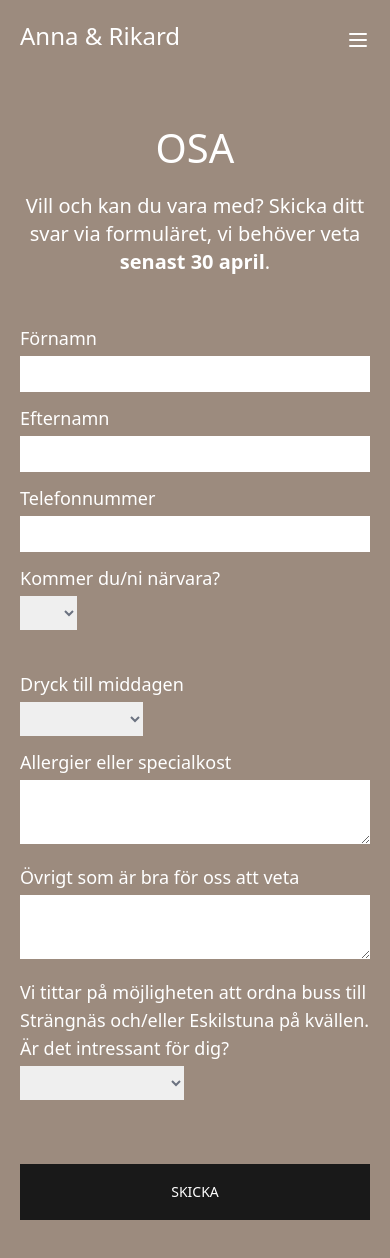
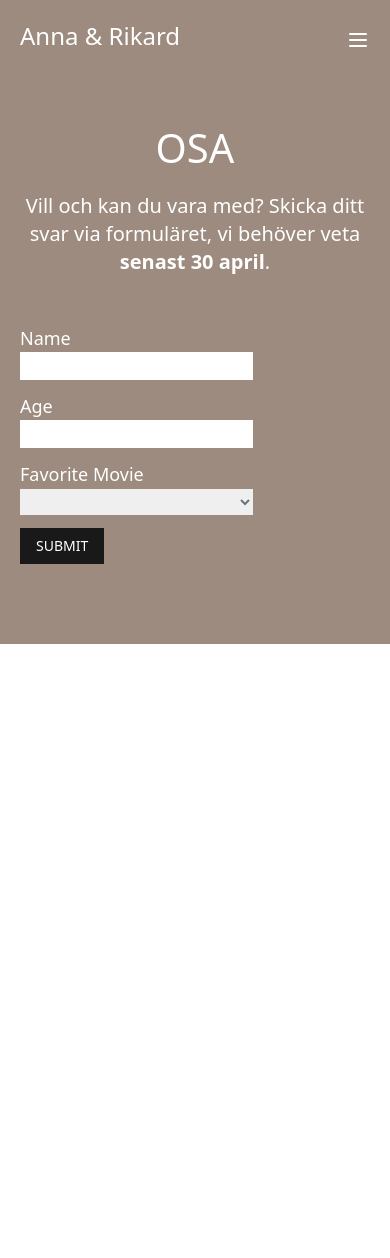
Before and after one commit to annarehnman/brollopssida, a Vue app: page /osa in a window 390 px wide. Shown: the top 1258 px of the page. After the commit the page ends 844 px from the top, so only its background shows below. Built offline with nearby package versions, Linux system fonts and the light colour scheme.

Commit message:
osa form email service

```diff
--- a/package.json
+++ b/package.json
@@ -7,6 +7,7 @@
     "build": "vue-cli-service build"
   },
   "dependencies": {
+    "@emailjs/browser": "^3.4.0",
     "@tailwindcss/postcss7-compat": "^2.2.17",
     "aos": "^2.3.4",
     "autoprefixer": "^9",
--- /dev/null
+++ b/src/components/forms/OsaForm.vue
@@ -0,0 +1,78 @@
+<template>
+  <form ref="form" @submit.prevent="sendEmail" class="space-y-9">
+    <div class="space-y-2">
+      <div>
+        <label for="firstName">Förnamn *</label>
+        <input type="text" name="firstName" required class="w-full p-1 pl-2 mt-1 text-gray-500">
+      </div>
+      <div>
+        <label for="lastName">Efternamn *</label>
+        <input type="text" name="lastName" required class="w-full p-1 pl-2 mt-1 text-gray-500">
+      </div>
+      <div>
+        <label for="phone">Telefonnummer *</label>
+        <input type="tel" name="phone" required class="w-full p-1 pl-2 mt-1 text-gray-500">
+      </div>
+      <div>
+        <label for="osa">Kommer du/ni närvara? *</label><br>
+        <select name="osa" required class="text-gray-500 p-1 mt-1">
+          <option disabled selected value class="text-white"></option>
+          <option value="Ja" class="w-full p-1 pl-2">Ja</option>
+          <option value="Nej" class="w-full p-1 pl-2">Nej</option>
+        </select>
+      </div>
+    </div>
+    <div class="space-y-2">
+      <div>
+        <label for="drink">Dryck till middagen *</label><br>
+        <select name="drink" class="text-gray-500 p-1 mt-1">
+          <option disabled selected value class="text-white"></option>
+          <option value="Alkohol" class="w-full p-1 pl-2">Alkohol</option>
+          <option value="Alkoholfritt" class="w-full p-1 pl-2">Alkoholfritt</option>
+        </select>
+      </div>
+      <div>
+        <label for="allergies">Allergier eller specialkost</label>
+        <textarea name="allergies" class="w-full p-1 mt-1 text-gray-500"></textarea>
+      </div>
+      <div>
+        <label for="misc">Övrigt som är bra för oss att veta</label><br>
+        <textarea name="misc" class="w-full p-1 pl-2 mt-1 text-gray-500"></textarea>
+      </div>
+      <div>
+        <div>
+          <p>Vi tittar på möjligheten att ordna buss till Strängnäs och/eller Eskilstuna på kvällen. Är det intressant för dig? *</p>
+        </div>
+        <select name="bus" class="text-gray-500 p-1 mt-1">
+          <option disabled selected value class="text-white"></option>
+          <option value="Nej" class="w-full p-1 pl-2 text-gray-500">Nej</option>
+          <option value="Ja, till Strängnäs" class="w-full p-1 pl-2">Ja, till Strängnäs</option>
+          <option value="Ja, till Eskilstuna" class="w-full p-1 pl-2">Ja, till Eskilstuna</option>
+        </select>
+      </div>
+    </div>
+    <div class="flex justify-center lg:justify-start">
+      <input type="submit" value="SKICKA"
+      class="w-full md:w-1/3 lg:w-min px-7 py-4 mt-3 bg-nearblack border-2 border-nearblack text-white hover:bg-darkbeige hover:border-white hover:text-white text-sm">
+    </div>
+  </form>
+</template>
+
+
+<script>
+import emailjs from '@emailjs/browser';
+
+export default {
+  name: 'OsaForm',
+  methods: {
+    sendEmail() {
+      emailjs.sendForm('service_wfc4zgm', 'osa_form', this.$refs.form, 'user_0szKUYK5TFQa7kyiB2f7x')
+        .then((result) => {
+            console.log('SUCCESS!', result.text);
+        }, (error) => {
+            console.log('FAILED...', error.text);
+        });
+    }
+  }
+}
+</script>
--- /dev/null
+++ b/src/components/forms/TestForm.vue
@@ -0,0 +1,108 @@
+<template>
+  <form
+    id="app"
+    @submit="checkForm"
+    method="post"
+    class="space-y-3"
+  >
+
+    <p v-if="errors.length">
+      <b>Please correct the following error(s):</b>
+      <ul>
+        <li v-for="(error, i) in errors" :key="i">{{ error }}</li>
+      </ul>
+    </p>
+
+    <p>
+      <label for="name">Name</label><br>
+      <input
+        id="name"
+        v-model="name"
+        type="text"
+        name="name"
+        class="w-2/3 text-gray-500"
+      >
+    </p>
+
+    <p>
+      <label for="age">Age</label><br>
+      <input
+        id="age"
+        v-model="age"
+        type="number"
+        name="age"
+        min="0"
+        class="w-2/3 text-gray-500"
+      >
+    </p>
+
+    <p>
+      <label for="movie">Favorite Movie</label><br>
+      <select
+        id="movie"
+        v-model="movie"
+        name="movie"
+        class="w-2/3 text-gray-500"
+      >
+        <option>Star Wars</option>
+        <option>Vanilla Sky</option>
+        <option>Atomic Blonde</option>
+      </select>
+    </p>
+
+    <p>
+      <input
+        type="submit"
+        value="SUBMIT"
+        class="bg-nearblack border-none px-4 py-2 text-sm"
+      >
+    </p>
+
+  </form>
+</template>
+
+
+<script>
+// import emailjs from '@emailjs/browser';
+
+export default {
+  name: 'TestForm',
+  data() {
+    return {
+      errors: [],
+      name: null,
+      age: null,
+      movie: null
+    }
+  },
+  methods: {
+
+    checkForm: function (e) {
+      if (this.name && this.age) {
+        return true;
+      }
+
+      this.errors = [];
+
+      if (!this.name) {
+        this.errors.push('Name required.');
+      }
+      if (!this.age) {
+        this.errors.push('Age required.');
+      }
+
+      e.preventDefault();
+    }
+
+
+    // sendEmail() {
+    //   emailjs.sendForm('service_wfc4zgm', 'osa_form', this.$refs.form, 'user_0szKUYK5TFQa7kyiB2f7x')
+    //     .then((result) => {
+    //         console.log('SUCCESS!', result.text);
+    //     }, (error) => {
+    //         console.log('FAILED...', error.text);
+    //     });
+    // }
+  }
+}
+</script>
--- a/src/views/OSA.vue
+++ b/src/views/OSA.vue
@@ -8,72 +8,20 @@
         </div>
       </div>
       <div class="lg:w-3/4 mt-12 md:my-0 text-lg text-left">
-        <form class="space-y-3">
-          <div class="space-y-1">
-            <label for="firstName">Förnamn</label><br>
-            <input type="text" id="firstName" name="firstName" required class="w-full p-1 pl-2 text-gray-500"><br>
-          </div>
-          <div class="space-y-1">
-            <label for="lastName">Efternamn</label><br>
-            <input type="text" id="lastName" name="lastName" required class="w-full p-1 pl-2 text-gray-500">
-          </div>
-          <div class="space-y-1">
-            <label for="phone">Telefonnummer</label><br>
-            <input type="tel" id="phone" name="phone" required class="w-full p-1 pl-2 text-gray-500">
-          </div>
-          <div class="space-y-1">
-            <label for="drink">Kommer du/ni närvara?</label><br>
-            <select id="drink" name="drink" required class="text-gray-500 p-1">
-              <option disabled selected value class="text-white"></option>
-              <option value="alkohol" class="w-full p-1 pl-2">Ja</option>
-              <option value="alkoholfritt" class="w-full p-1 pl-2">Nej</option>
-            </select>
-          </div>
-          <div class="space-y-1"><br>
-            <label for="drink">Dryck till middagen</label><br>
-            <select id="drink" name="drink" class="text-gray-500 p-1">
-              <option disabled selected value class="text-white"></option>
-              <option value="alkohol" class="w-full p-1 pl-2">Alkohol</option>
-              <option value="alkoholfritt" class="w-full p-1 pl-2">Alkoholfritt</option>
-            </select>
-          </div>
-          <div class="space-y-1">
-            <label for="allergies">Allergier eller specialkost</label><br>
-            <textarea name="allergies" rows="2" id="allergies" class="w-full p-1 pl-2 text-gray-500">
-            </textarea>
-          </div>
-          <div class="space-y-1">
-            <label for="allergies">Övrigt som är bra för oss att veta</label><br>
-            <textarea name="allergies" rows="2" id="allergies" class="w-full p-1 pl-2 text-gray-500">
-            </textarea>
-          </div>
-          <div class="space-y-1">
-            <div>
-              <p>Vi tittar på möjligheten att ordna buss till Strängnäs och/eller Eskilstuna på kvällen.</p>
-              <p>Är det intressant för dig?</p>
-            </div>
-            <select id="drink" name="drink" class="text-gray-500 p-1">
-              <option disabled selected value class="text-white"></option>
-              <option value="alkoholfritt" class="w-full p-1 pl-2 text-gray-500">Nej</option>
-              <option value="alkohol" class="w-full p-1 pl-2">Ja, till Strängnäs</option>
-              <option value="alkohol" class="w-full p-1 pl-2">Ja, till Eskilstuna</option>
-            </select>
-          </div>
-        </form>
-        <div class="flex justify-center lg:justify-start">
-          <button class="w-full md:w-1/3 lg:w-min bg-nearblack border-2 border-nearblack text-white hover:bg-darkbeige hover:border-white hover:text-white px-7 py-4 mt-16 text-sm">
-            SKICKA
-          </button>
-        </div>
+      <!-- <osa-form /> -->
+      <test-form />
       </div>
     </div>
   </section>
 </template>
 
+
 <script>
-import InfoSection from '../components/sections/InfoSection.vue';
+// import OsaForm from '../components/forms/OsaForm.vue';
+import TestForm from '../components/forms/TestForm.vue';
+
 export default {
-  components: {InfoSection },
+  components: { TestForm },
   name: 'OSA',
   computed: {
     navLight() {
@@ -82,6 +30,6 @@ export default {
   },
   mounted () {
     this.$store.commit('toggleNavTheme', true)
-  },
+  }
 }
 </script>
```
Also changed, not shown: 1 other file (tests, documents, lock files or other folders).
